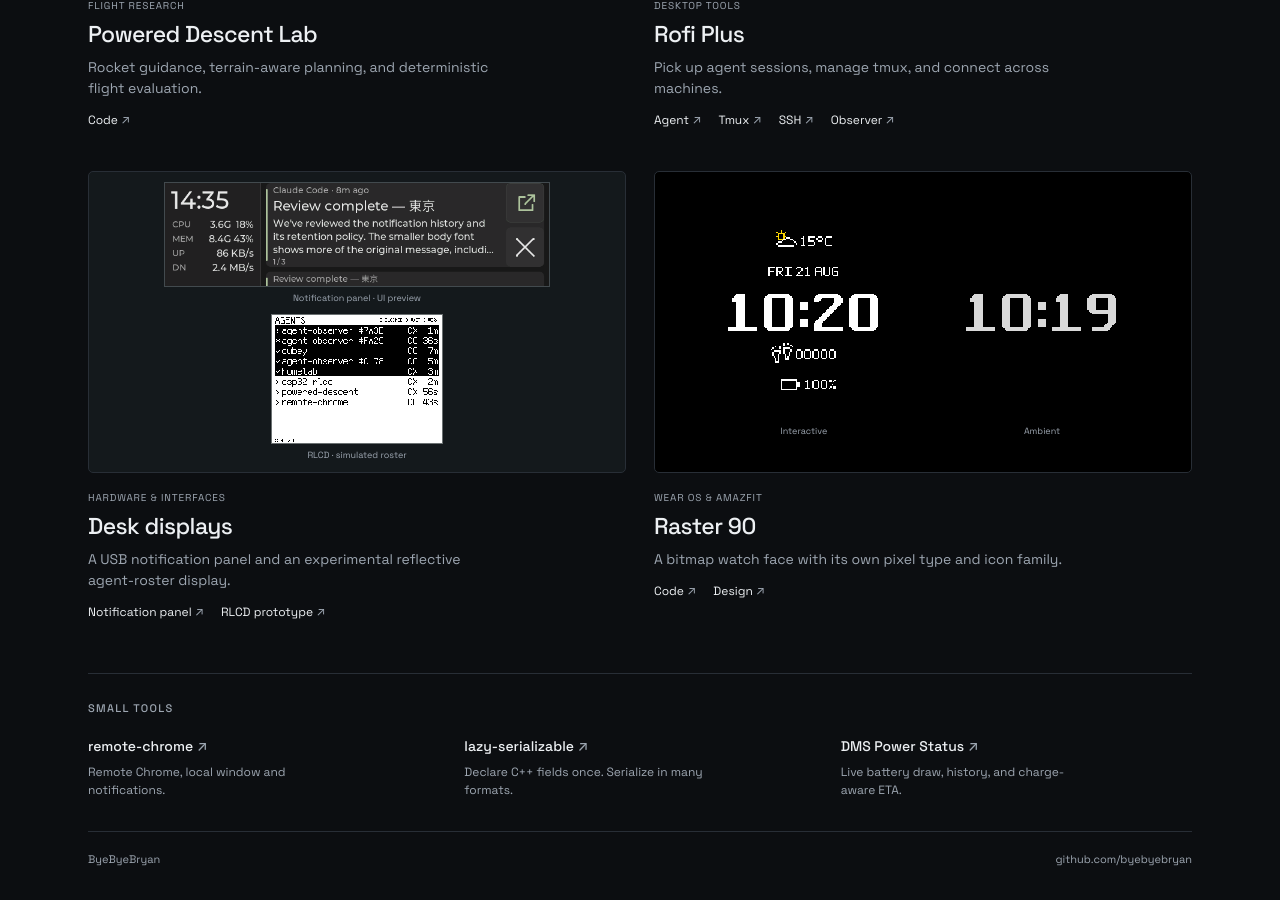
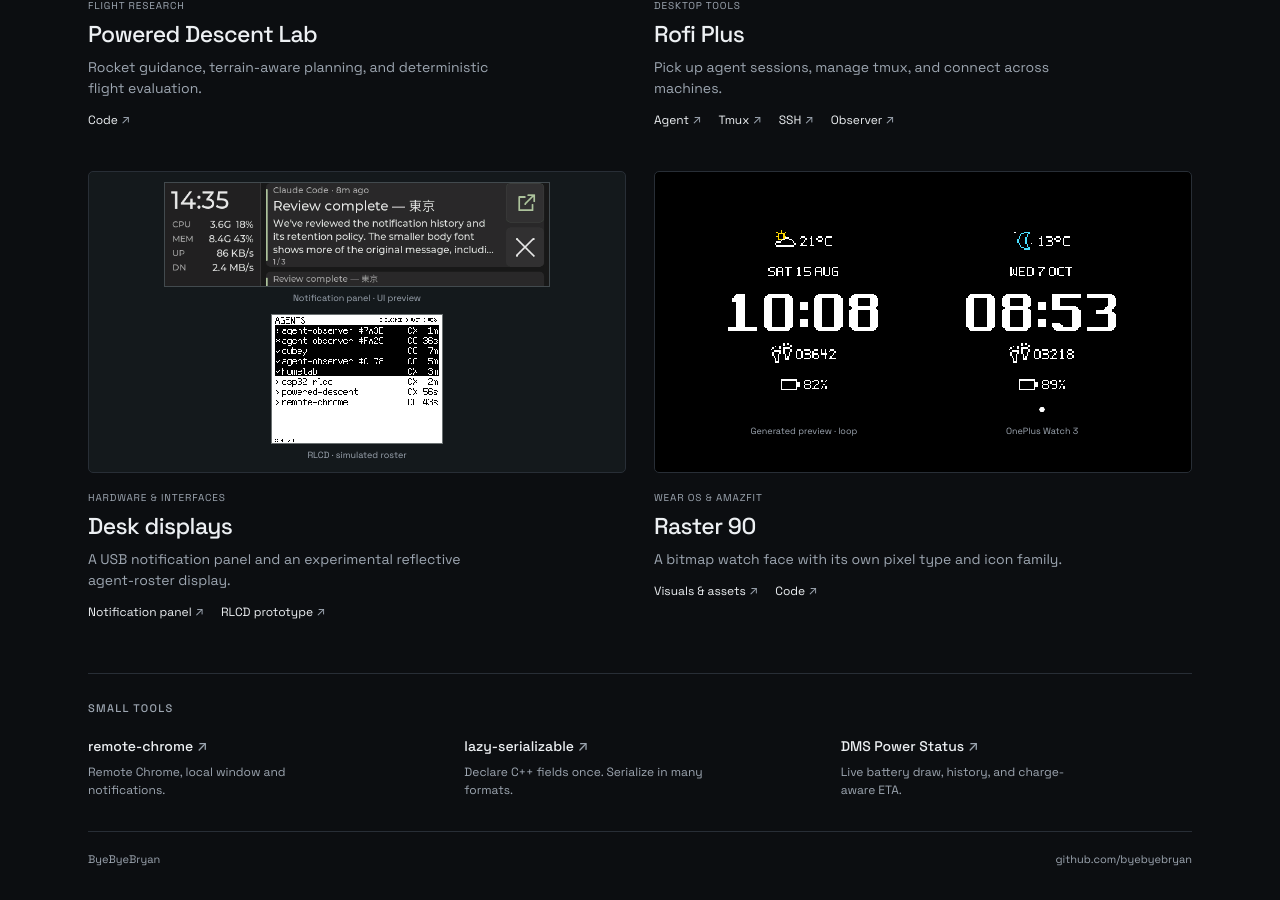
Before and after one commit to byebyebryan/byebyebryan.github.io, a Jekyll site: the page built from index.md, in a window 1280 px wide and 900 px high, scrolled down 1095 px. Built offline with Jekyll 4.4.1, drawn with Linux system fonts in a browser that asks for light colours.

Commit message:
Refresh Raster 90 showcase with canonical motion and visuals guide

```diff
--- a/_layouts/home.html
+++ b/_layouts/home.html
@@ -42,16 +42,18 @@
               </figure>
             {% when 'watches' %}
               <figure>
-                <img src="{{ '/assets/projects/raster90-interactive.png' | relative_url }}"
-                  alt="Raster 90 interactive bitmap face with weather, time, steps and battery."
+                <img src="{{ '/assets/projects/raster90-preview.png' | relative_url }}"
+                  data-still-src="{{ '/assets/projects/raster90-preview.png' | relative_url }}"
+                  data-motion-src="{{ '/assets/projects/raster90-preview.gif' | relative_url }}"
+                  alt="Generated Raster 90 composition with canonical partly-day weather animation, date, time, steps and battery."
                   width="466" height="466" loading="lazy" />
-                <figcaption>Interactive</figcaption>
+                <figcaption>Generated preview · loop</figcaption>
               </figure>
               <figure>
-                <img src="{{ '/assets/projects/raster90-ambient.png' | relative_url }}"
-                  alt="Raster 90 ambient bitmap face showing only the time."
+                <img src="{{ '/assets/projects/raster90-watch3.png' | relative_url }}"
+                  alt="October 7 physical OnePlus Watch 3 screenshot showing Raster 90's centered rows and night weather."
                   width="466" height="466" loading="lazy" />
-                <figcaption>Ambient</figcaption>
+                <figcaption>OnePlus Watch 3</figcaption>
               </figure>
             {% else %}
               <img src="{{ project.image | relative_url }}" alt="{{ project.image_alt }}" loading="lazy" />
--- a/assets/js/showcase.js
+++ b/assets/js/showcase.js
@@ -1,7 +1,8 @@
 (() => {
   const videos = [...document.querySelectorAll('.project-video')];
+  const images = [...document.querySelectorAll('img[data-motion-src]')];
   const button = document.querySelector('.motion-toggle');
-  if (!videos.length || !button || !('IntersectionObserver' in window)) return;
+  if ((!videos.length && !images.length) || !button || !('IntersectionObserver' in window)) return;
 
   const preference = window.matchMedia('(prefers-reduced-motion: reduce)');
   let paused = preference.matches;
@@ -15,6 +16,11 @@
       } else if (!manuallyPaused.has(video)) {
         video.play().catch(() => {});
       }
+    }
+    for (const image of images) {
+      const source = paused || document.hidden || !visible.has(image)
+        ? image.dataset.stillSrc : image.dataset.motionSrc;
+      if (image.getAttribute('src') !== source) image.src = source;
     }
     button.textContent = paused ? 'Play motion' : 'Pause motion';
   }
@@ -45,5 +51,6 @@
     video.addEventListener('play', () => manuallyPaused.delete(video));
     observer.observe(video);
   });
+  images.forEach(image => observer.observe(image));
   sync();
 })();
--- a/index.md
+++ b/index.md
@@ -65,10 +65,10 @@
     description: A bitmap watch face with its own pixel type and icon family.
     media: watches
     links:
+      - label: Visuals & assets
+        url: https://dev.byebyebryan.com/raster90/
       - label: Code
         url: https://github.com/byebyebryan/raster90
-      - label: Design
-        url: https://github.com/byebyebryan/raster90/blob/main/docs/watchface-design.md
 tools:
   - name: remote-chrome
     description: Remote Chrome, local window and notifications.
```
Also changed, not shown: assets/projects/LICENSES.txt, assets/projects/manifest.json, assets/projects/raster90-ambient.png (deleted), assets/projects/raster90-interactive.png (deleted), assets/projects/raster90-preview.gif (added), assets/projects/raster90-preview.png (added), assets/projects/raster90-watch3.png (added).
